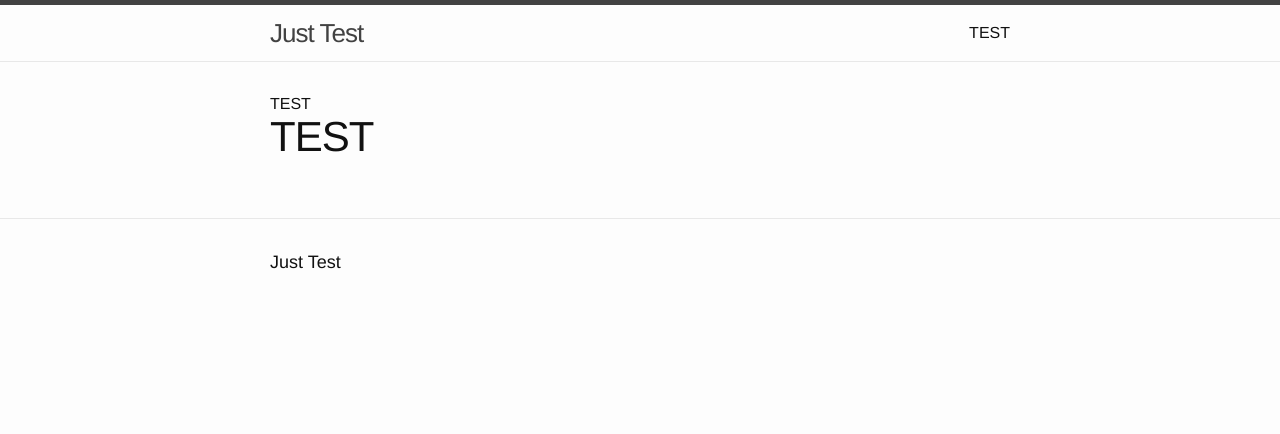
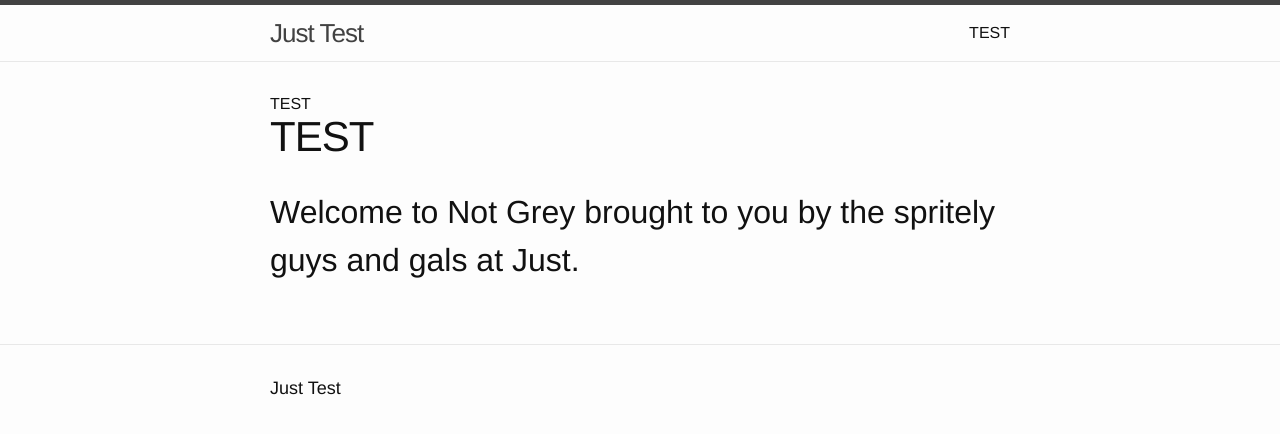
Before and after one commit to pummra/JustTest, a Jekyll site: the page built from test.markdown, in a window 1280 px wide. Shown: the top 434 px of the page. Built offline with Jekyll 4.4.1, drawn with Linux system fonts in a browser that asks for light colours.

Commit message:
Updated Test

```diff
--- a/test.markdown
+++ b/test.markdown
@@ -2,3 +2,5 @@
 title: TEST
 date: 2016-10-05 14:47:00 Z
 ---
+
+## Welcome to Not Grey brought to you by the spritely guys and gals at Just.
```
